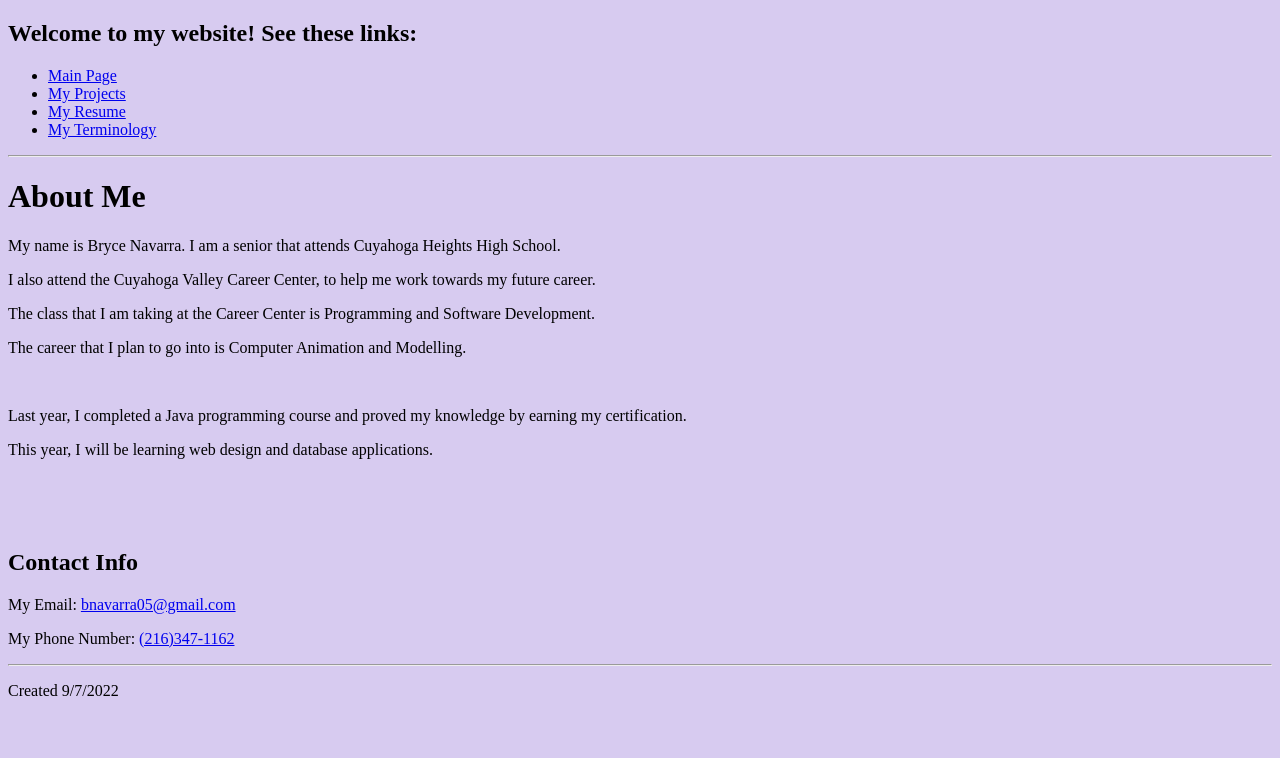
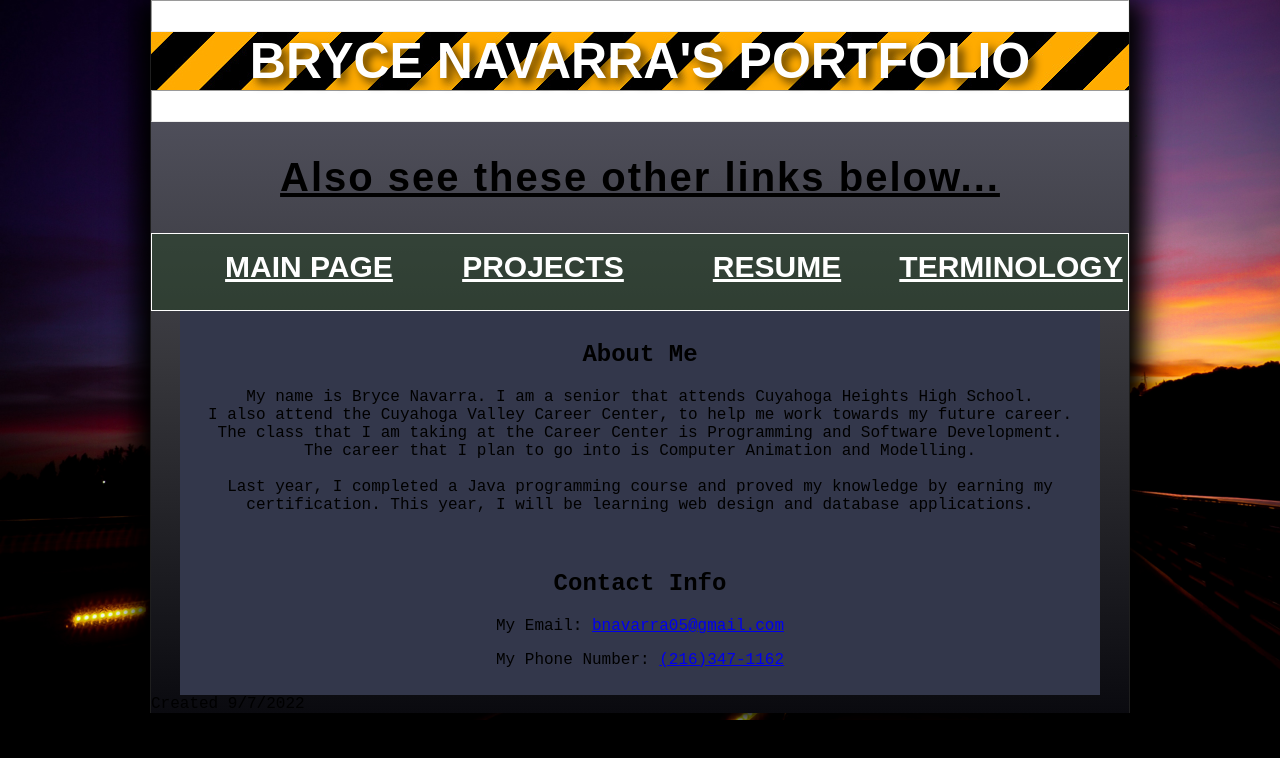
Before and after one commit to bnavarra/bnavarra.github.io, a plain HTML site: page index.html in a window 1280 px wide. Drawn offline with Linux system fonts and the light colour scheme.

Commit message:
Add files via upload

```diff
--- /dev/null
+++ b/index.css
@@ -0,0 +1,126 @@
+@charset "utf-8";
+
+/* Bryce Navarra's Portfolio ; BlackYellowStripes PNG */
+#ttxt1{
+    /* Properties (Potentially makes major changes to page)*/
+    font-size: 50px;
+    text-align: center;
+    margin: 0px;
+    /* ////////// */
+
+    font-family: sans-serif;
+    font-weight: 900;
+    color: white;
+    text-shadow: rgba(0, 0, 0, 0.75) 5px 5px 10px;
+
+    background-image: url(byarrows.jpg);
+}
+
+/* Also see these other links below... */
+#ttxt2{
+    /* Properties */
+    letter-spacing: 2px;
+    font-size: 40px;
+    text-align: center;
+    /* ////////// */
+
+    font-weight: 500px;
+    font-family: fantasy;
+    text-decoration: underline;
+}
+
+/* Horizontal bars within nav */
+hr{
+    /* Properties */
+    height: 30px;
+    margin: 0px;
+    /* ////////// */
+
+    background-color: white;
+}
+
+/* ONLY the <li> elements in the unordered list */
+li{
+    /* Properties */
+    float: left;
+    text-align: center;
+    width: 25%;
+    /* ////////// */
+
+    list-style-type: none;
+    height: 60px;
+}
+
+li > a{
+    color: white;
+    font-family: sans-serif;
+    font-weight: 900;
+    font-size: 30px;
+}
+li > a:visited{
+    color:rgb(170, 170, 170);
+}
+li > a:hover{
+    color:rgb(131, 131, 131);
+}
+
+nav{
+    /* Properties */
+    /* ////////// */
+
+    display: block;
+    background-color: hsla(120, 30%, 20%, 0.5);
+    border: 1px solid white;
+}
+
+nav::after{
+    clear: both;
+    content: "";
+    display: table;
+}
+
+html{
+
+    /* Properties */
+    margin: 0px;
+    /* ////////// */
+
+    background-color:black;
+    background-image: url(road-night-markings-sky.jpg);
+
+    background-repeat: no-repeat;
+    background-size: cover;
+
+}
+
+body{
+    /* Properties */
+    margin: 0px;
+    margin-left: 150px;
+    margin-right: 150px;
+    /* ////////// */
+
+    background-image:linear-gradient(rgb(90, 90, 105), rgb(55, 55, 60), rgb(10, 10, 15));
+    font-family:'Courier New', Courier, monospace;
+    border-left: 1px solid rgb(30, 30, 30);
+    border-right: 1px solid rgb(30, 30, 30);
+    box-shadow:black 15px 0px 25px, black -15px 0px 25px;
+}
+
+
+article{
+    /* Properties */
+    clear: both;
+    text-align: center;
+    padding: 10px;
+    width: 92%;
+    margin-left: auto;
+    margin-right: auto;
+    /* ////////// */
+
+    background-color: rgb(51, 55, 75);
+}
+
+li:last-of-type::after{
+    clear: both;
+}
--- a/index.html
+++ b/index.html
@@ -3,44 +3,58 @@
 
 <head>
     <title>Bryce Navarra's Portfolio</title>
+    <link href="index.css" rel="stylesheet" >
 </head>
 
-<body style="background-color:rgb(215, 203, 240)">
+<body>
+
+    <header>
+        <hr>
+        <h1 id="ttxt1">BRYCE NAVARRA'S PORTFOLIO</h1>
+        <hr>
+        <h2 id="ttxt2"> Also see these other links below... </h2>
+
         <nav>
-        <h1><b>Welcome to my website! See these links:</b></h1>
             <ul>
-            <li><a href="index.html">Main Page</a></li>
-            <li><a href="projects.html">My Projects</a></li>
-            <li><a href="resume.html">My Resume</a></li>
-            <li><a href="terms.html">My Terminology</a></li>
+                <li><a href="index.html">MAIN PAGE</a></li>
+                <li><a href="projects.html">PROJECTS</a></li>
+                <li><a href="resume.html">RESUME</a></li>
+                <li><a href="terms.html">TERMINOLOGY</a></li>
             </ul>
         </nav>
-    <hr>
 
-    <p><h1>About Me</h1></p>
-    <p>My name is Bryce Navarra. I am a senior that attends Cuyahoga Heights High School.</p>
-    <p>I also attend the Cuyahoga Valley Career Center, to help me work towards my future career.</p>
-    <p>The class that I am taking at the Career Center is Programming and Software Development.</p>
-    <p>The career that I plan to go into is Computer Animation and Modelling.</p>
+    </header>
+
+    <article>
+        <h1>About Me</h1>
+        My name is Bryce Navarra. I am a senior that attends Cuyahoga Heights High School.
         <br>
-    <p>Last year, I completed a Java programming course and proved my knowledge by earning my certification.</p>
-    <p>This year, I will be learning web design and database applications.</p>
-
+        I also attend the Cuyahoga Valley Career Center, to help me work towards my future career.
+        <br>
+        The class that I am taking at the Career Center is Programming and Software Development.
+        <br>
+        The career that I plan to go into is Computer Animation and Modelling.
+        <br>
+        <br>
+        Last year, I completed a Java programming course and proved my knowledge by earning my certification.
+        This year, I will be learning web design and database applications.
         <br>
         <br>
         <br>
-
-    <p><h2>Contact Info</h2></p>
+        <h2>Contact Info</h2>
         <p>My Email: <a href="mailto:bnavarra05@gmail.com">bnavarra05@gmail.com</a></p>
         <p>My Phone Number: <a href="tel:+2163471162">(216)347-1162</a></p>
+    </article>
+
+
 
 
 
 </body>
 
 <footer>
-    <hr>
-    <p>Created 9/7/2022</p>
+
+    Created 9/7/2022
 </footer>
 
 </html>
```
Also changed, not shown: projects.html (+19 -16 lines), resume.html (+18 -11 lines), terms.html (+19 -11 lines), byarrows.jpg (added), road-night-markings-sky.jpg (added). Lines whose indentation alone changed are shown as unchanged.
